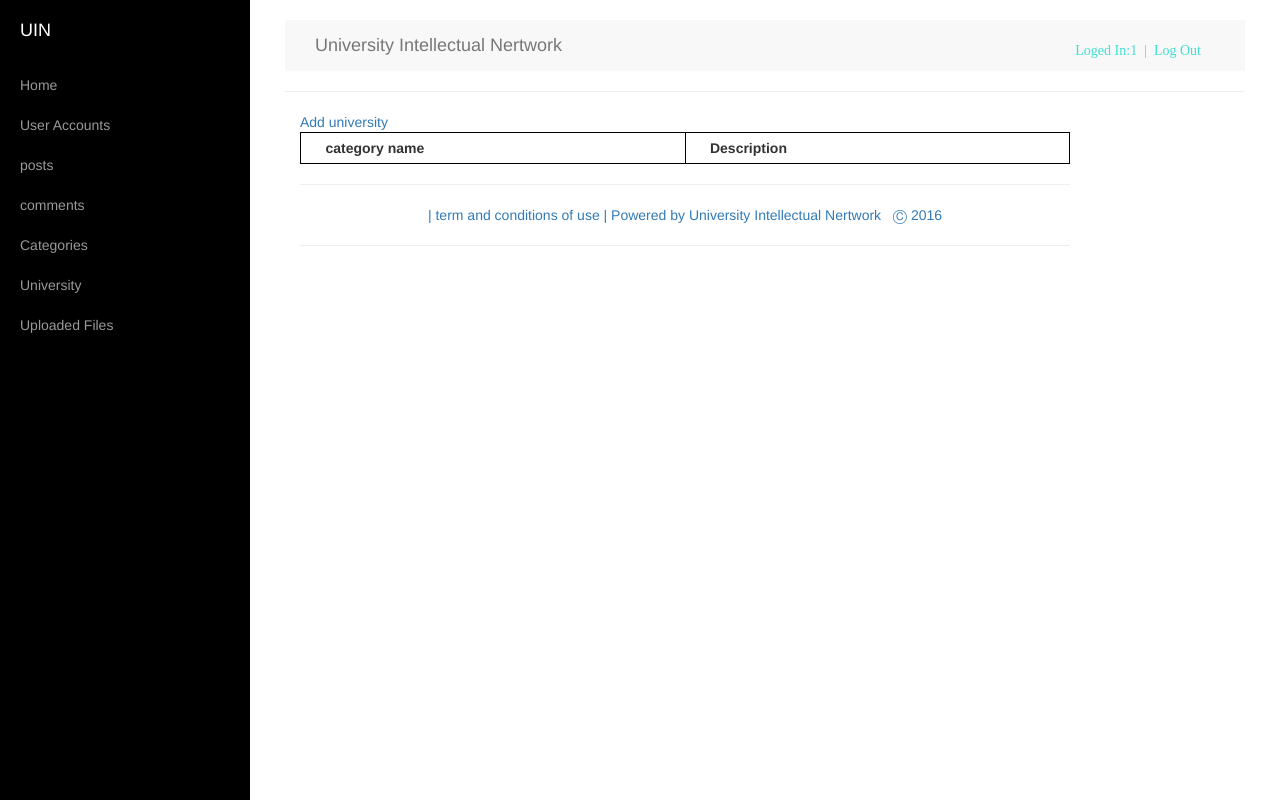
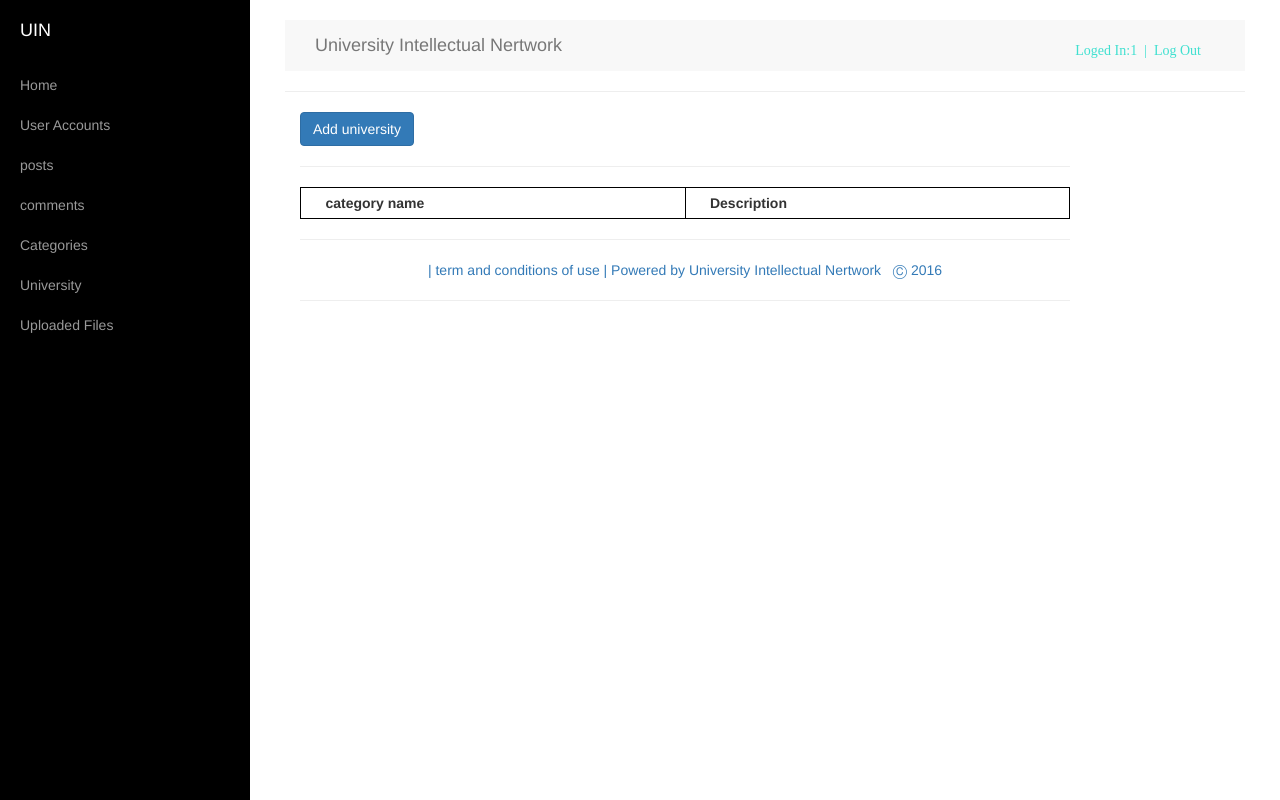
Before and after one commit to chambua/uin, a PHP site: page /university.php in a window 1280 px wide. Run offline with PHP 8.4, Linux system fonts and the light colour scheme; the visitor is signed in with stand-in values (Sample User, id 1); data that the repository does not hold is empty; some libraries are stand-ins or nearby versions.

Commit message:
adding "Add button"
added Add button, on pages to enable admin, to add category and
university

```diff
--- a/categories.php
+++ b/categories.php
@@ -118,7 +118,7 @@ if ($_SESSION['username']!= true){
 
 					<div class="form-group">
 						<div  class="col-xs-10" >
-						<a href="create_category.php">Add category</a>
+						<a href="create_category.php"><button type="button" href="create_university.php"class="btn btn-primary">Add category</button></a><hr/>
 							<table style='width:100%'>
 								<tbody>
 									<tr>
--- a/university.php
+++ b/university.php
@@ -113,7 +113,7 @@ if ($_SESSION['username']!= true){
 
 		<div class="form-group">
 			<div  class="col-xs-10" >
-		<a href="create_university.php">Add university</a>
+		<a href="create_university.php"><button type="button" href="create_university.php"class="btn btn-primary">Add university</button></a><hr/>
 				<table  style='width:100%'>
 					<tr>
 						<th>&nbsp&nbsp&nbsp&nbsp category name</th>
```
